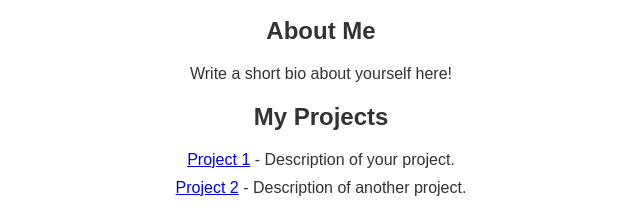
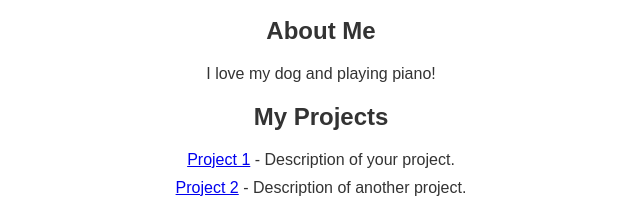
Before and after one commit to siya-research/MyFirstWebsite, a plain HTML site: page index.html in a window 1280 px wide. Shown: the part 370-583 px from the top of the page, 319-959 px from the left. Drawn offline with Linux system fonts and the light colour scheme; a script that the page names is missing.

Commit message:
Update index.html

```diff
--- a/index.html
+++ b/index.html
@@ -18,7 +18,7 @@
 
         <section id="about">
             <h2>About Me</h2>
-            <p>Write a short bio about yourself here!</p>
+            <p>I love my dog and playing piano!</p>
         </section>
 
         <section id="projects">
```
